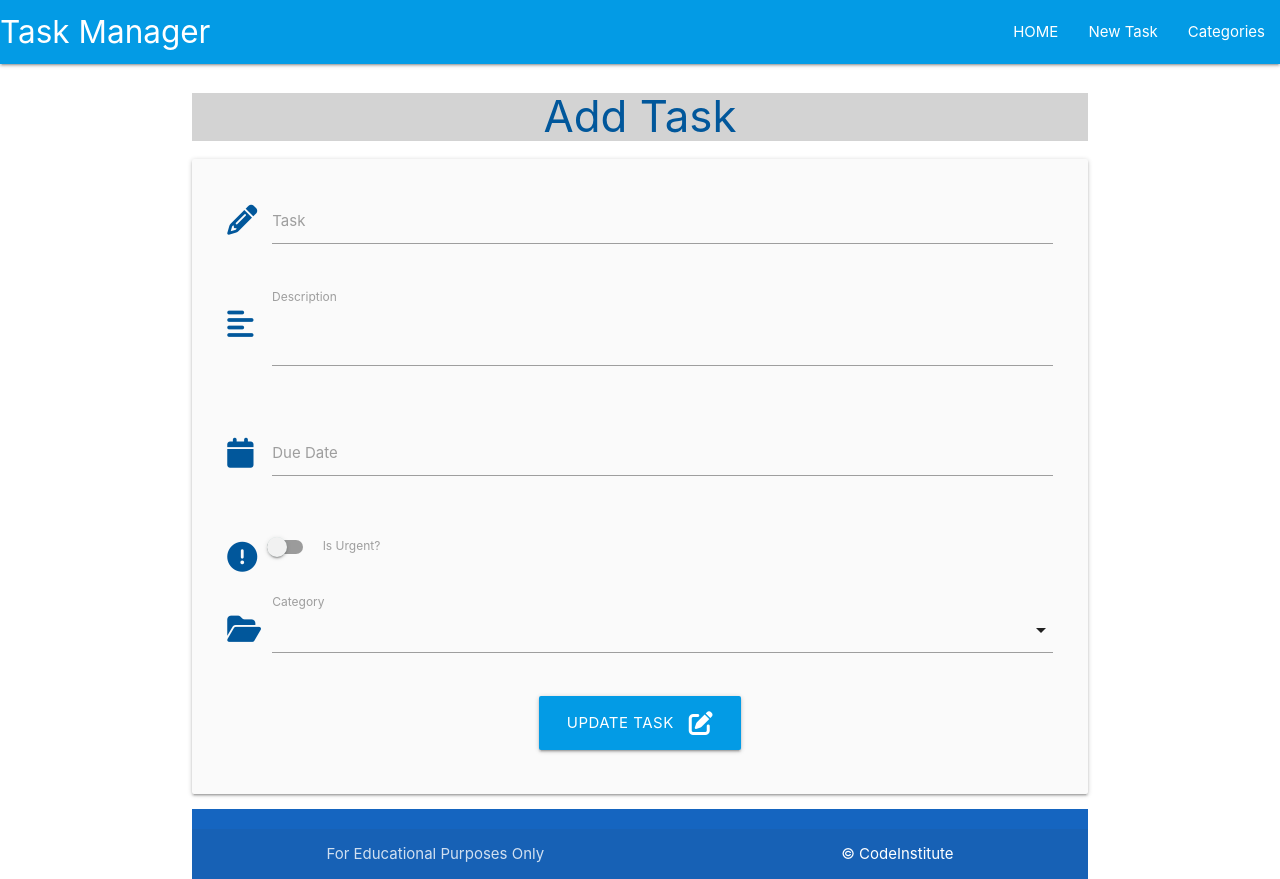
After one commit to RobWar-code/task-scheduler, a Flask app: template taskmanager/templates/edit_task.html in a window 1280 px wide. The commit adds this page. Run offline with Flask 2, Linux system fonts and the light colour scheme; the template is opened without the code that fills it, so the values that code supplies are empty; some libraries are stand-ins or nearby versions.

Commit message:
Add edit task initial

```diff
--- /dev/null
+++ b/taskmanager/templates/edit_task.html
@@ -0,0 +1,79 @@
+{% extends "base.html" %}
+{% block content %}
+    <h3 class="light-blue-text text-darken-4 center-align headtext">Add Task</h3>
+    <div class="row card-panel grey lighten-5">
+        <form class="col s12" method="POST" action="{{ url_for('edit_task', task_id=task.id ) }}">
+            <!-- Task Name -->
+            <div class="row">
+                <div class="input-field col s12">
+                    <i class="fas fa-pencil-alt prefix light-blue-text text-darken-4"></i>
+                    <input value="{{ task.task_name }}" id="task_name" name="task_name" type="text" class="validate" minlength="3" maxlength="50" required>
+                    <label for="task_name">Task</label>
+                </div>
+            </div>
+            <!-- Task Description -->
+            <div class="row">
+                <div class="input-field col s12">
+                    <i class="fas fa-align-left prefix light-blue-text text-darken-4"></i>
+                    <textarea id="task_description" name="task_description" maxlength="200"
+                        minlength="50" class="materialize-textarea validate" required>
+                        {{ task.task_description }}
+                    </textarea>
+                    <label for="task_description">Description</label>
+                </div>
+            </div>
+            <!-- Due Date -->
+            <div class="row">
+                <div class="input-field col s12">
+                    <i class="fas fa-calendar prefix light-blue-text text-darken-4"></i>
+                    <input value="{{ task.due_date }}" id="due_date" name="due_date" type="text"
+                        class="datepicker validate" minlength="3" maxlength="50" required>
+                    <label for="due_date">Due Date</label>
+                </div>
+            </div>
+            <!-- Is Urgent -->
+            <div class="row">
+                <div class="input-field col s12">
+                    <div class="switch">
+                        <label for="is_urgent">
+                            <i class="fas fa-exclamation-circle prefix light-blue-text text-darken-4" id="is_urgent_icon"></i>
+                            <input {% if task.is_urgent %}checked {% endif %}
+                            id="is_urgent" name="is_urgent" type="checkbox">
+                            <span class="lever" id="is_urgent_switch"></span>
+                            Is Urgent?
+                        </label>
+                    </div>
+                </div>
+            </div>
+            <!-- Category Id -->
+            <div class="row">
+                <div class="input-field col s12">
+                    <i class="fas fa-folder-open prefix light-blue-text text-darken-4"></i>
+                    <select id="category_id" name="category_id" class="validate" required>
+                        <option value="{{ task.category_id }}">
+                            {% for category in categories %}
+                                {% if category.id == task.category_id %}
+                                    {{ category.category_name }}
+                                {% endif %}
+                            {% endfor %}
+                        </option>
+                        {% for category in categories %}
+                            <option value="{{ category.id }}">{{ category.category_name }}</option>
+                        {% endfor %}
+                    </select>
+                    <label for="category_id">Category</label>
+                </div>
+            </div>
+
+            <!-- Submit Button -->
+            <div class="row">
+                <div class="col s12 center-align">
+                    <button type="submit" class="btn-large light-blue darken-1">
+                        Update Task <i class="fas fa-edit right"></i>
+                    </button>
+                </div>
+            </div>
+        </form>
+    </div>
+
+{% endblock %}
--- a/taskmanager/templates/tasks.html
+++ b/taskmanager/templates/tasks.html
@@ -16,6 +16,7 @@
                 <div class="collapsible-header text-white light-blue darken-4"><i class="fas fa-caret-square-down"></i>
                     <span>{{ task.task_name }} - </span>
                     <span>{{ task.due_date.strftime("%d %B %Y") }}</span>
+                    <a href="{{ url_for('edit_task', task_id=task.id) }}" class="btn green accent-4 right">Edit</a>
                 </div>
                 <div class="collapsible-body">
                     <h5>
```
Also changed, not shown: taskmanager/routes.py (+16 -0 lines).
